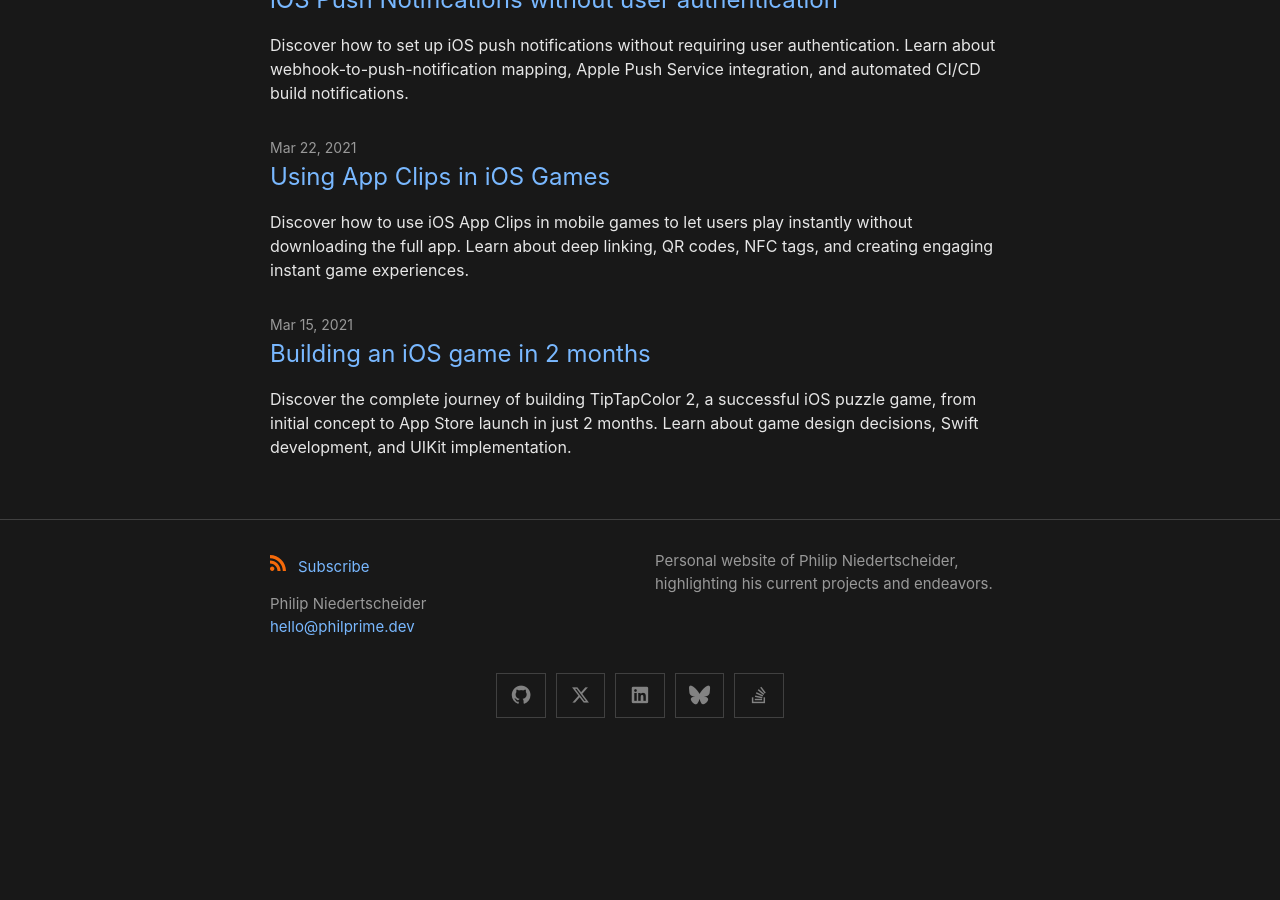
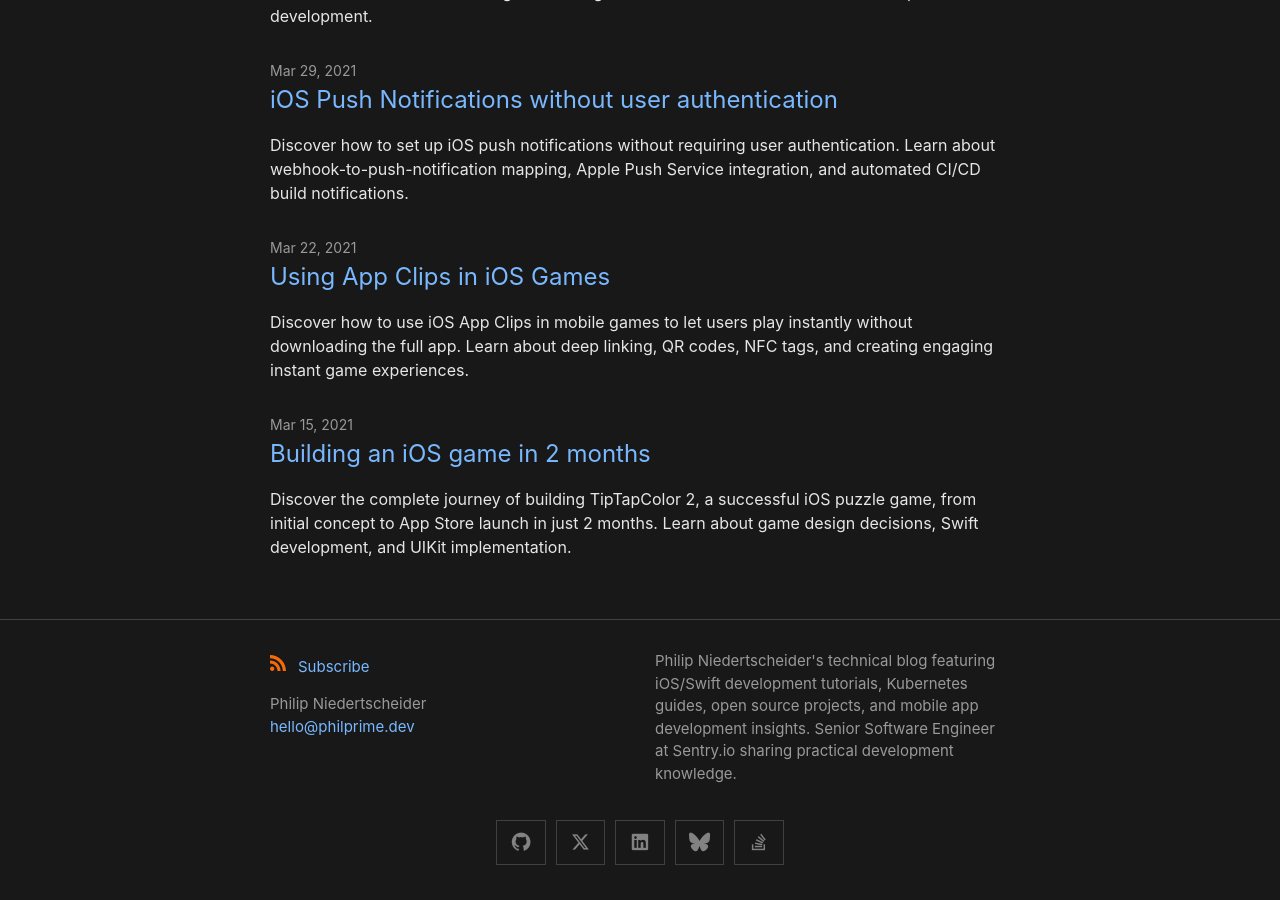
Before and after one commit to philprime/philprime.dev, a Jekyll site: the page built from index.md, in a window 1280 px wide and 900 px high, scrolled down 3293 px. Built offline with Jekyll 4.4.1, drawn with Linux system fonts in a browser that asks for light colours; nearby versions of some CDN libraries; before the commit the page ends 4046 px from its top, so only the background shows below that.

Commit message:
feat(config): enhance site configuration with SEO, favicon, and author details

```diff
--- a/Gemfile
+++ b/Gemfile
@@ -35,3 +35,6 @@
 
 # Sitemap Generation
 gem "jekyll-sitemap"
+
+# Favicon Generation
+gem "jekyll-favicon", "~> 1.1.0"
--- a/_config.yml
+++ b/_config.yml
@@ -1,10 +1,9 @@
 title: philprime.dev
-author:
-  name: Philip Niedertscheider
-  email: hello@philprime.dev
 
 description: >
-  Personal website of Philip Niedertscheider, highlighting his current projects and endeavors.
+  Philip Niedertscheider's technical blog featuring iOS/Swift development tutorials, Kubernetes guides, open source
+  projects, and mobile app development insights. Senior Software Engineer at Sentry.io sharing practical development
+  knowledge.
 
 show_excerpts: true
 future: true
@@ -13,6 +12,37 @@
 url: 'https://philprime.dev'
 twitter_username: philprimes
 github_username: philprime
+
+# SEO Configuration
+logo: /assets/images/logo.png
+lang: en_US
+
+# Favicon Configuration
+favicon:
+  source: /raw_assets/images/favicon.png
+  background: transparent
+  dir: assets/favicons
+
+# Social Media Configuration
+twitter:
+  username: philprimes
+  card: summary_large_image
+
+facebook:
+  app_id: # Add if you have a Facebook app
+  publisher: # Add if you have a Facebook page
+  admins: # Add if you have Facebook admins
+
+# Author information for structured data
+author:
+  name: Philip Niedertscheider
+  email: hello@philprime.dev
+  twitter: philprimes
+  github: philprime
+  linkedin: philipniedertscheider
+  bio: 'Senior Software Engineer at Sentry.io, iOS/Swift expert, DevOps enthusiast, and open-source advocate'
+  avatar: /assets/images/philip-avatar.jpg
+  location: 'Vienna, Austria'
 
 timezone: Europe/Vienna
 
@@ -25,7 +55,7 @@
     url: 'https://twitter.com/philprimes'
     icon: x-twitter
   - title: LinkedIn
-    url: 'https://twitter.com/philipniedertscheider'
+    url: 'https://linkedin.com/in/philipniedertscheider'
     icon: linkedin
   - title: BlueSky
     url: 'https://bsky.app/profile/philprime.dev'
@@ -39,6 +69,7 @@
   - jekyll-feed
   - jekyll-gist
   - jekyll-sitemap
+  - jekyll-favicon
 
 # Code highlighting
 markdown: kramdown
@@ -61,6 +92,17 @@
 # Configure defaults for specific files
 defaults:
   - scope:
+      path: ''
+      type: 'posts'
+    values:
+      layout: 'post'
+      author: 'Philip Niedertscheider'
+      image: /assets/images/default-og-image.png
+  - scope:
+      path: ''
+    values:
+      image: /assets/images/default-og-image.png
+  - scope:
       path: 'cv.pdf'
     values:
       sitemap: false
--- a/_includes/head.liquid.html
+++ b/_includes/head.liquid.html
@@ -3,6 +3,7 @@
   <meta http-equiv='X-UA-Compatible' content='IE=edge'>
   <meta name='viewport' content='width=device-width, initial-scale=1'>
   {%- seo -%}
+  {%- favicon -%}
   <link
     rel='stylesheet'
     href='https://cdnjs.cloudflare.com/ajax/libs/font-awesome/7.0.0/css/all.min.css'
```
Also changed, not shown: Gemfile.lock, assets/images/default-og-image.png (added), assets/images/logo.png (added), assets/images/philip-avatar.jpg (added), raw_assets/images/favicon.png (added), 1 other file.
